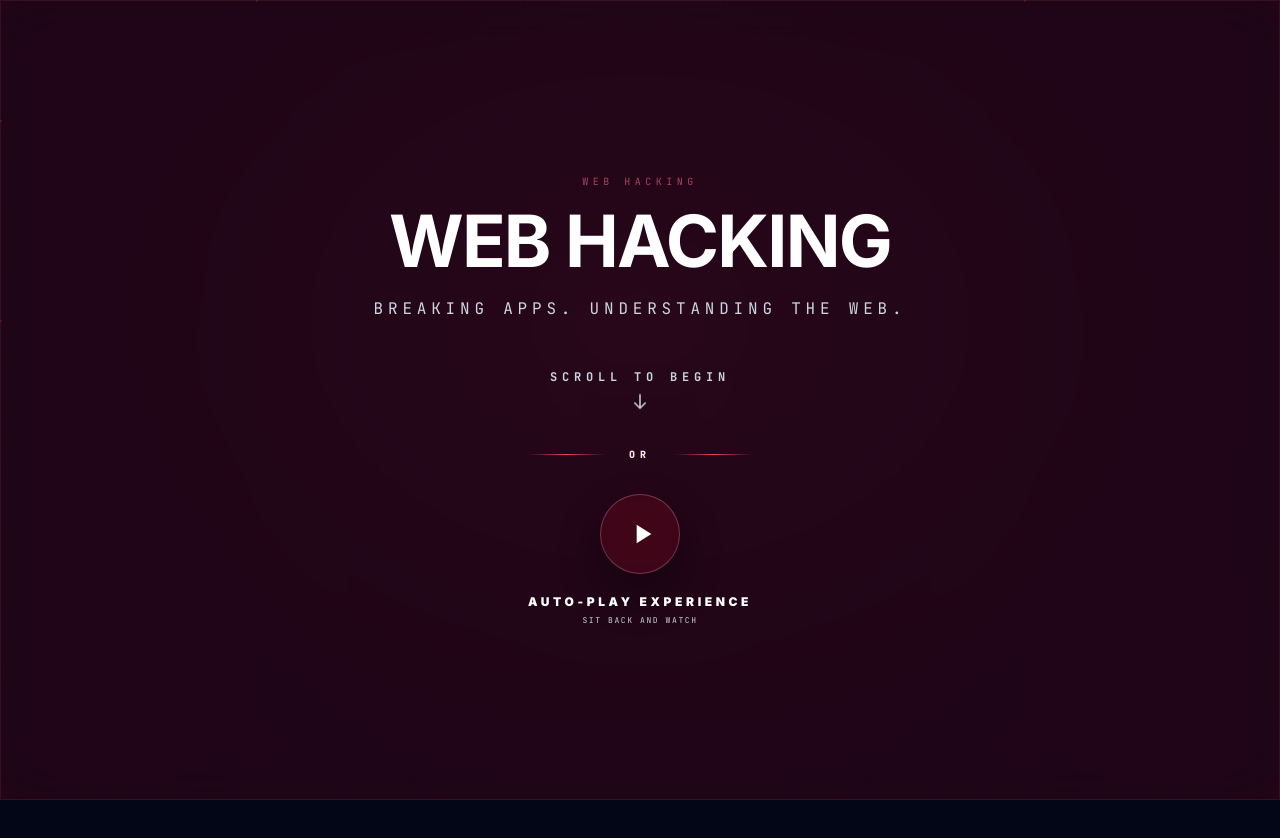
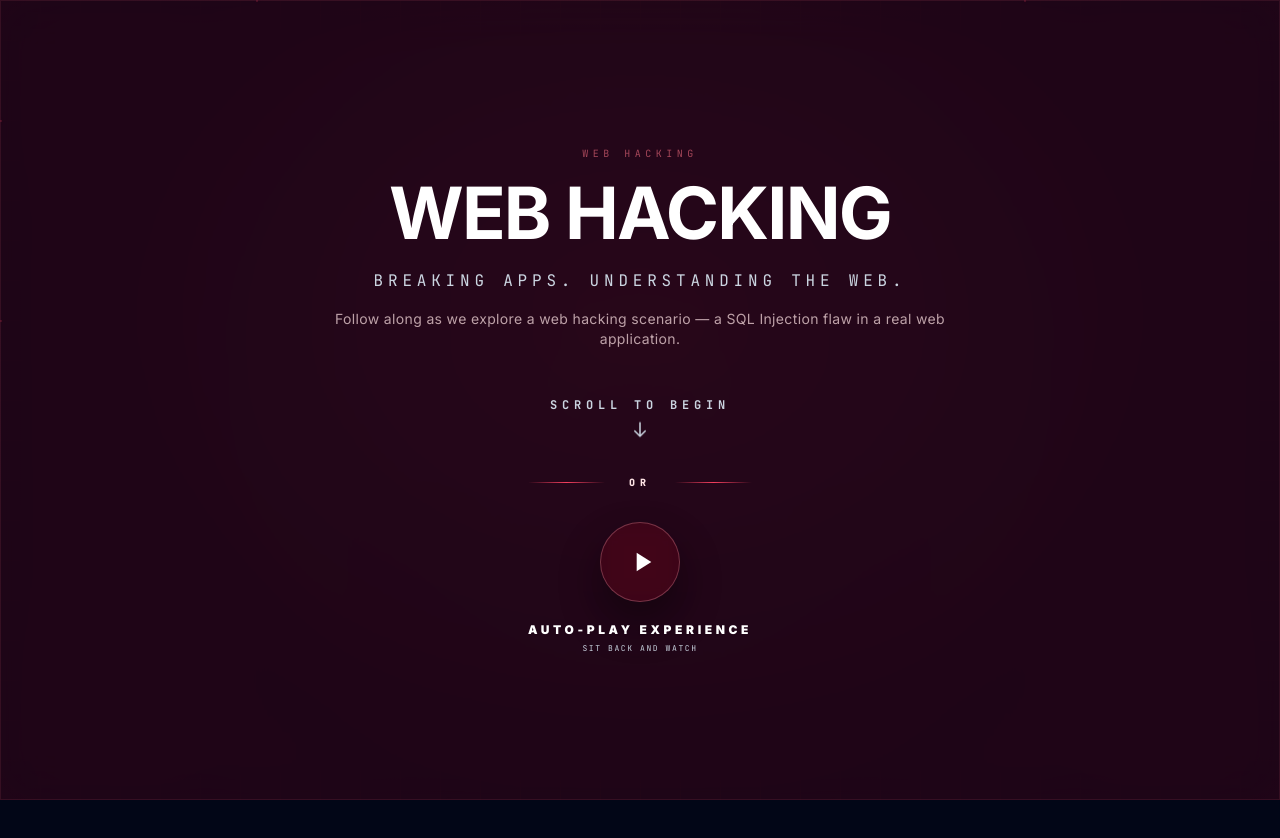
Before and after one commit to DoubleKingsLC/rootaccess-dev, a Next.js app: page /roadmaps/web-hacking in a window 1280 px wide. Shown: the top 838 px of the page. Built offline with nearby package versions, Linux system fonts and the light colour scheme.

Commit message:
Description added in intro - web hacking

```diff
--- a/components/web-hacking/WebHackingIntroOverlay.tsx
+++ b/components/web-hacking/WebHackingIntroOverlay.tsx
@@ -34,15 +34,20 @@ export const WebHackingIntroOverlay: React.FC<WebHackingIntroOverlayProps> = ({
       <h1 className="font-sans text-4xl font-bold tracking-tight text-white md:text-6xl lg:text-7xl uppercase">
         WEB HACKING
       </h1>
-      <p className="mt-5 font-mono text-sm tracking-[0.3em] text-slate-300 md:text-base uppercase">
-        Breaking apps. Understanding the web.
-      </p>
+      <div className="mt-5 flex flex-col items-center gap-4 text-center">
+        <p className="font-mono text-sm tracking-[0.3em] text-slate-300 md:text-base uppercase">
+          Breaking apps. Understanding the web.
+        </p>
+        <p className="max-w-2xl px-4 font-sans text-[13px] md:text-sm leading-relaxed tracking-wide text-rose-100/70">
+          Follow along as we explore a web hacking scenario — a SQL Injection flaw in a real web application.
+        </p>
+      </div>
 
       {/* Scroll + autoplay controls */}
       <div className="mt-12 flex flex-col items-center gap-8">
         {/* Scroll CTA */}
         <div className="flex flex-col items-center gap-3">
-          <p className="font-mono text-[10px] md:text-xs tracking-[0.4em] text-slate-300 uppercase font-bold">
+          <p className="font-mono text-[10px] md:text-xs tracking-[0.4em] text-slate-300 uppercase font-bold text-center">
             Scroll to Begin
           </p>
           <div className="text-slate-300 animate-bounce">
```
